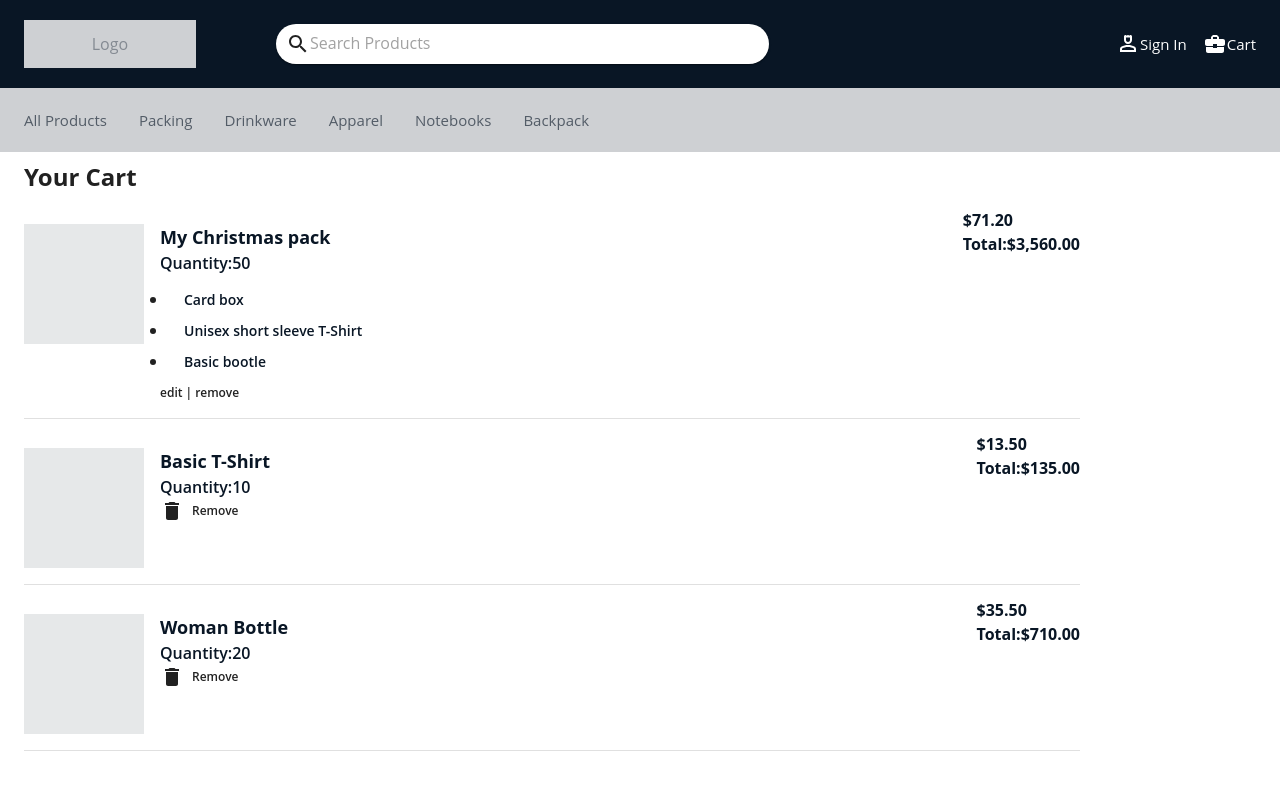
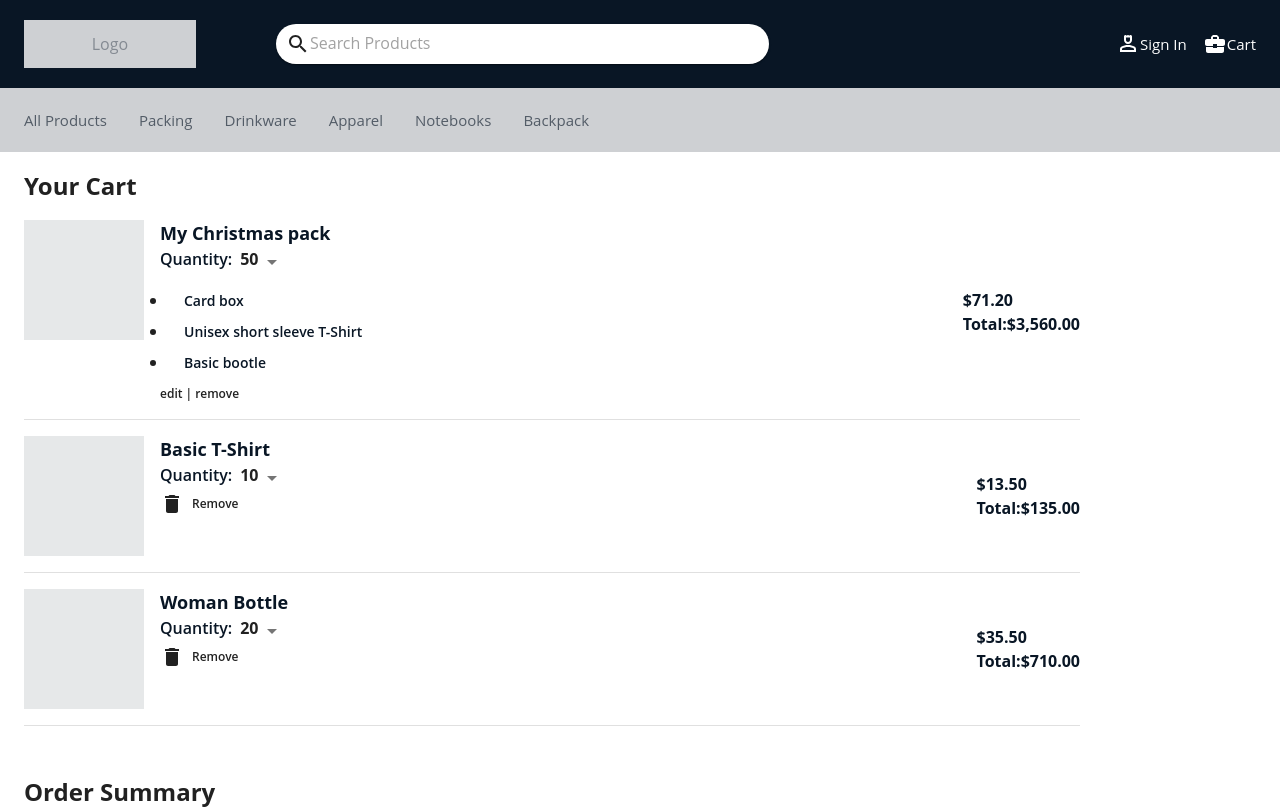
Before and after one commit to charg90/SwagCharm-challenge, a React (Vite) app: page / in a window 1280 px wide. Shown: the top 809 px of the page. Built offline with nearby package versions, Linux system fonts and the light colour scheme.

Commit message:
add redux features delete and update quantity

```diff
--- a/src/Common/ProductCartDetail/ProductCartDetail.tsx
+++ b/src/Common/ProductCartDetail/ProductCartDetail.tsx
@@ -1,9 +1,22 @@
-import { Box, Grid, List, ListItem, Typography } from "@mui/material";
-import React from "react";
+import {
+  Box,
+  FormControl,
+  Grid,
+  InputLabel,
+  List,
+  ListItem,
+  MenuItem,
+  NativeSelect,
+  Select,
+  Typography,
+} from "@mui/material";
+import React, { ChangeEvent } from "react";
 import { CartHelper } from "../../helper/CartHelper";
 import DeleteIcon from "@mui/icons-material/Delete";
 import { CartItem } from "../../Models/CartItems";
-
+import { useDispatch } from "react-redux";
+import { deleteCart, updateQuantity } from "../../Store/Features/cart";
+import { useAppDispatch } from "../../Store/store";
 const ProductCartDetail = ({
   id,
   title,
@@ -13,6 +26,12 @@ const ProductCartDetail = ({
   subtItems3,
   price,
 }: CartItem) => {
+  const dispatch = useAppDispatch();
+  const handleSelect = (e: ChangeEvent<HTMLSelectElement>, id: number) => {
+    const quantity = parseInt(e.target.value);
+    dispatch(updateQuantity({ id: id, quantity: quantity }));
+  };
+
   return (
     <>
       <Grid item display="flex" gap={2} paddingY={2}>
@@ -21,9 +40,25 @@ const ProductCartDetail = ({
           <Typography fontWeight="700" fontSize="18px" color="#091625">
             {title}
           </Typography>
-          <Typography fontWeight="600" fontSize="16px" color="#091625">
-            Quantity:{quantity}
-          </Typography>
+          <Box fontWeight="600" fontSize="16px" color="#091625">
+            Quantity:
+            <FormControl sx={{ mx: 1, minWidth: 10 }} size="small">
+              <NativeSelect
+                defaultValue={quantity}
+                // onChange={handleChange}
+                disableUnderline
+                inputProps={{ "aria-label": "Without label" }}
+                sx={{ border: 0, fontWeight: 700, fontSize: 16 }}
+                onChange={(e) => handleSelect(e, id)}
+              >
+                <option value={10}>10</option>
+                <option value={20}>20</option>
+                <option value={30}>30</option>
+                <option value={40}>40</option>
+                <option value={50}>50</option>
+              </NativeSelect>
+            </FormControl>
+          </Box>
           {subItems || subtItems2 || subtItems3 ? (
             <>
               <List
@@ -67,7 +102,12 @@ const ProductCartDetail = ({
               </Typography>
             </>
           ) : (
-            <Box display="flex" alignItems="center" gap={1}>
+            <Box
+              display="flex"
+              alignItems="center"
+              gap={1}
+              onClick={() => dispatch(deleteCart(id))}
+            >
               <DeleteIcon />
               <Typography fontWeight="600" fontSize="12px">
                 {" "}
--- a/src/Components/Cart/Cart.tsx
+++ b/src/Components/Cart/Cart.tsx
@@ -8,12 +8,12 @@ import { RootState } from "../../Store/store";
 import sumPrices from "../../Utilis/sumPrices";
 
 const Cart = () => {
-  const cartItems = useSelector((state: RootState) => state.cart);
+  const cartItems = useSelector((state: RootState) => state.cart.cart);
   const totalAmount = sumPrices(cartItems);
 
   return (
     <Grid container gap={4}>
-      <Grid container item width="1056px" height="605px" alignItems="center">
+      <Grid container item width="1056px" alignItems="center" mt={2}>
         <Typography fontWeight="700" fontSize="24px">
           Your Cart{" "}
         </Typography>
@@ -24,6 +24,7 @@ const Cart = () => {
               container
               display="flex"
               justifyContent="space-between"
+              alignItems="center"
               key={item.id}
             >
               <ProductCartDetail {...item} />
--- a/src/Store/Features/cart.tsx
+++ b/src/Store/Features/cart.tsx
@@ -1,7 +1,15 @@
-import { createSlice } from "@reduxjs/toolkit";
+import { createSlice, PayloadAction, current } from "@reduxjs/toolkit";
 import { CartItem } from "../../Models/CartItems";
+interface UpdateQuantityPayload {
+  id: number;
+  quantity: number;
+}
 
-const initialState: CartItem[] = [
+export const cartSlice = createSlice({
+  name: "Cart",
+
+  initialState: {
+    cart: [
       {
         id: 1,
         title: "My Christmas pack",
@@ -23,19 +31,23 @@ const initialState: CartItem[] = [
         quantity: 20,
         price: 35.5,
       },
-];
+    ],
+  },
+  reducers: {
+    updateQuantity: (state, action: PayloadAction<UpdateQuantityPayload>) => {
+      const { id, quantity } = action.payload;
 
-export const cartSlice = createSlice({
-  name: "Cart",
+      const itemIndex: number = state.cart.findIndex((item) => item.id == id);
+      state.cart[itemIndex].quantity = quantity;
 
-  initialState,
-  reducers: {
-    updateCart: (state) => {},
-    deleteCart: (state) => {},
-    // Use the PayloadAction type to declare the contents of `action.payload`
+      console.log(current(state.cart[itemIndex]));
+    },
+    deleteCart: (state, { payload }: PayloadAction<number>) => {
+      state.cart = state.cart.filter((product) => product.id !== payload);
+    },
   },
 });
 
-export const { updateCart, deleteCart } = cartSlice.actions;
+export const { updateQuantity, deleteCart } = cartSlice.actions;
 
 export default cartSlice.reducer;
--- a/src/Store/store.tsx
+++ b/src/Store/store.tsx
@@ -1,6 +1,7 @@
 import { configureStore } from "@reduxjs/toolkit";
 import Cart from "./Features/cart";
 import { CartItem } from "../Models/CartItems";
+import { useDispatch } from "react-redux";
 export const store = configureStore({
   reducer: {
     cart: Cart,
@@ -8,5 +9,6 @@ export const store = configureStore({
 });
 
 export type RootState = ReturnType<typeof store.getState>;
-
+export type AppDispatch = typeof store.dispatch;
+export const useAppDispatch: () => AppDispatch = useDispatch; //
 export default store;
```
Lines whose indentation alone changed are shown as unchanged.
